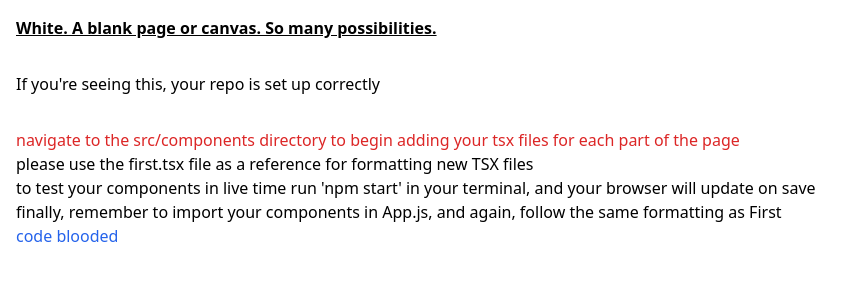
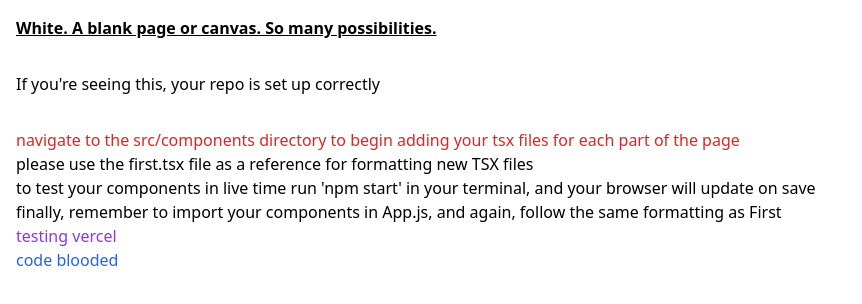
Before and after one commit to varoon-enjeti/tricluck-landing-page, a React (Create React App) app: page / in a window 1280 px wide. Shown: the top 304 px of the page, without its empty margins (0-862 px from the left). Built offline with nearby package versions, Linux system fonts and the light colour scheme.

Commit message:
testing vercel

```diff
--- a/src/components/first.tsx
+++ b/src/components/first.tsx
@@ -7,6 +7,7 @@ export default function First() {
             <p>please use the first.tsx file as a reference for formatting new TSX files</p>
             <p>to test your components in live time run 'npm start' in your terminal, and your browser will update on save</p>
             <p>finally, remember to import your components in App.js, and again, follow the same formatting as First</p>
+            <p className="text-purple-600">testing vercel</p>
             <p className='text-blue-600'>code blooded</p>
         </div>
     );
```
